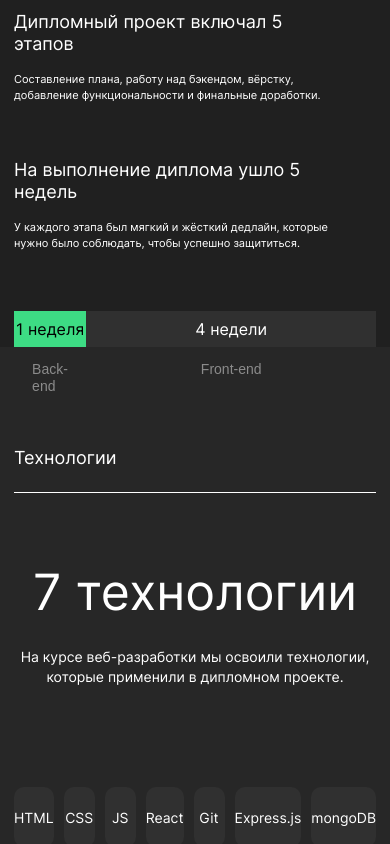
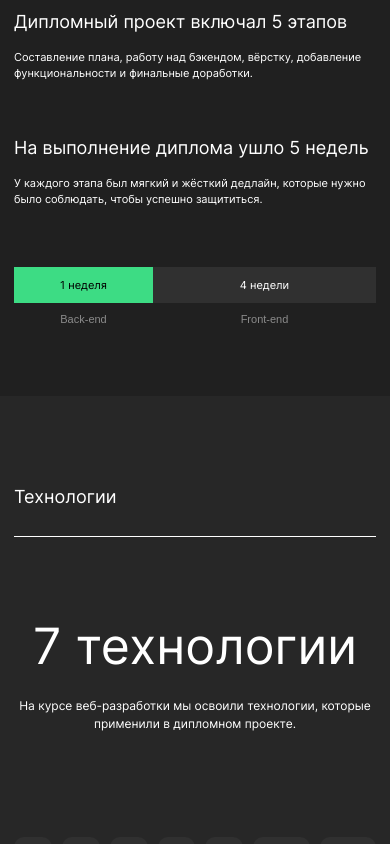
Before and after one commit to DaniyarOtynshin/movies-explorer-frontend, a React (Create React App) app: page / in a window 390 px wide. Shown: the part 880-1724 px from the top of the page. Built offline with nearby package versions, Linux system fonts and the light colour scheme.

Commit message:
feat: add AboutProject 320px

```diff
--- a/src/components/AboutProject/AboutProject.css
+++ b/src/components/AboutProject/AboutProject.css
@@ -47,9 +47,10 @@
 }
 
 .time-line {
-    width: 100%;
     height: 36px;
     display: flex;
+    font-size: 14px;
+    line-height: 17px;
 }
 
 .time-line__backend {
@@ -128,9 +129,14 @@
         margin: 60px 0 0;
     }
 
+    .info {
+        flex-direction: column;
+        align-items: flex-start;
+    }
+
     .info__description {
         margin: 56px 0 0;
-        width: 100%;
+        max-width: fit-content;
     }
 
     .info__description:first-child {
@@ -148,11 +154,34 @@
         line-height: 16px;
     }
 
-    .info {
-        flex-direction: column;
+    .about-project__time-line {
+        margin: 60px 0 93px;
     }
 
-    .about-project__time-line {
-        margin: 60px 0 0;
+    .time-line {
+        height: 36px;
+        display: flex;
+        font-size: 11px;
+        line-height: 13px;
+    }
+
+    .time-line__backend {
+        flex: 1 0 100px;
+    }
+
+    .time-line__frontend {
+        flex: 1 0 184px;
+    }
+
+    .time-line__frontend::after {
+        font-size: 11px;
+        line-height: 13px;
+        transform: translate(-50%, 10px);
+    }
+
+    .time-line__backend::after {
+        font-size: 11px;
+        line-height: 13px;
+        transform: translate(-50%, 10px);
     }
 }
--- a/src/components/Techs/Techs.css
+++ b/src/components/Techs/Techs.css
@@ -1,11 +1,10 @@
 .techs {
     font-family: 'Inter', sans-serif;
     background-color: #272727;
-    min-height: 625px;
+    padding: 100px 0;
 }
 
 .techs__title {
-    padding: 100px 0 23px 0;
     margin: 0;
 }
 
@@ -28,7 +27,7 @@
 }
 
 .techs__items {
-    max-width: 690px;
+    max-width: fit-content;
     margin: 100px auto 0;
     display: flex;
 }
@@ -49,3 +48,36 @@
 .items__item:last-child {
     margin: 0;
 }
+
+@media (max-width: 1100px) {
+
+    .techs {
+        padding: 90px 0;
+    }
+
+    .techs__subtitle {
+        margin: 80px auto 0;
+    }
+
+    .techs__description {
+        margin: 22px auto 0;
+        font-size: 12px;
+        line-height: 18px;
+    }
+
+    .techs__items {
+        margin: 104px auto 0;
+    }
+
+    .items__item {
+        width: 84px;
+        height: 57px;
+        font-size: 12px;
+        line-height: 15px;
+        margin: 0 10px 0 0;
+    }
+}
+
+@media (max-width: 748px) {
+
+}
```
